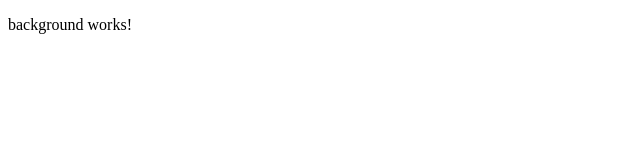
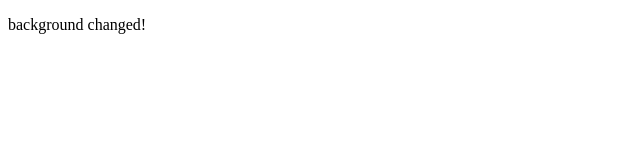
Before and after one commit to MN10GAMES/mn10games.github.io, an Angular app: page / in a window 1280 px wide. Shown: the top 160 px of the page, without its empty margins (0-640 px from the left). Built offline with nearby package versions, Linux system fonts and the light colour scheme.

Commit message:
change check

```diff
--- a/src/app/background/background.component.html
+++ b/src/app/background/background.component.html
@@ -1 +1 @@
-<p>background works!</p>
+<p>background changed!</p>
```
